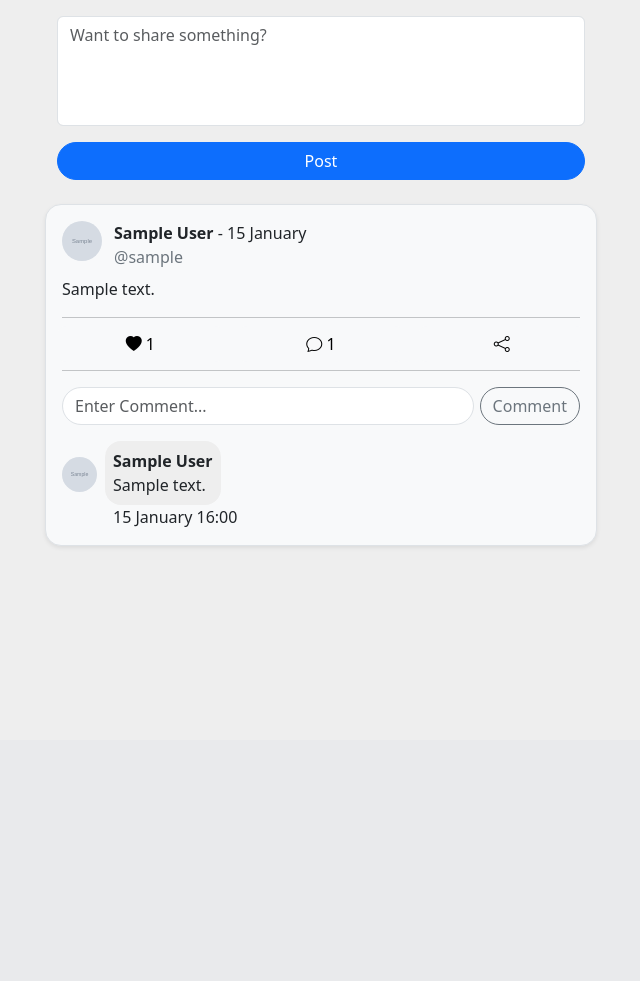
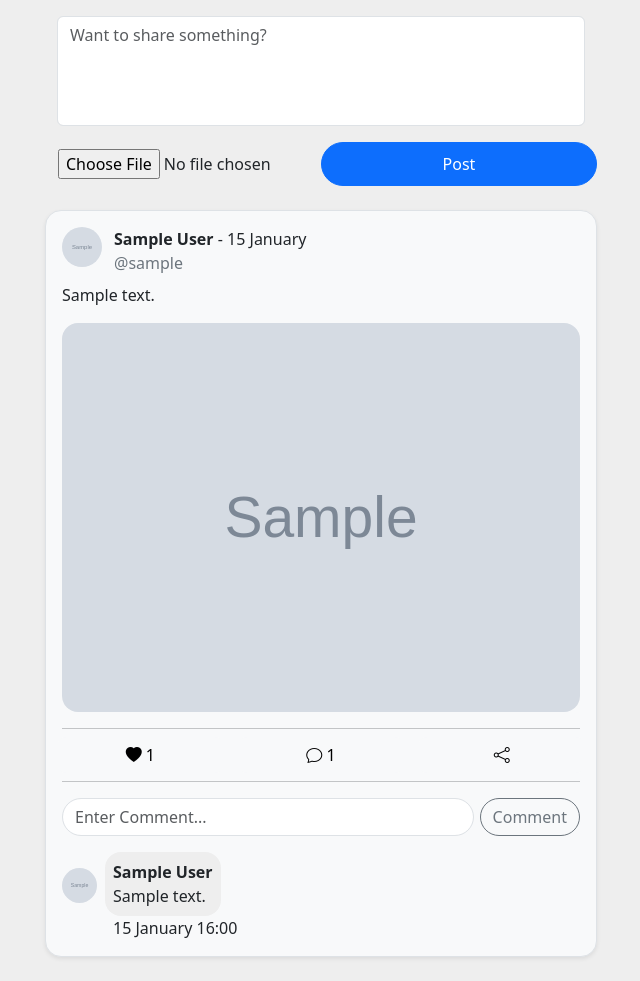
Before and after one commit to al-rafi304/django-social-media, a Django app: page / in a window 1280 px wide. Shown: the part 60-1041 px from the top of the page, without its empty margins (319-959 px from the left). Before the commit the page ends 605 px from the top, so only its background shows below. Run offline with Django 4.2, Linux system fonts and the light colour scheme; a user stored in the database is signed in; tables that the repository leaves empty hold one stand-in row (values such as "Sample post"); grey boxes marked "Sample" are stand-in pictures.

Commit message:
Posting photo feature done

```diff
--- a/social_media/core/models.py
+++ b/social_media/core/models.py
@@ -26,7 +26,7 @@ class Post(models.Model):
     text = models.TextField()
     likeCount = models.IntegerField(default = 0)
     commentCount = models.IntegerField(default = 0)
-    # photo = models.ImageField()
+    photo = models.ImageField(upload_to='post_pics/', null=True, blank=True)
 
     posted_at = models.DateTimeField(auto_now_add=True)
 
--- a/social_media/core/templates/core/home.html
+++ b/social_media/core/templates/core/home.html
@@ -6,12 +6,15 @@
 
     <!--Post Prompt-->
     <div class='container'>
-        <form method="POST" action="{% url 'post' %}">
+        <form method="POST" action="{% url 'post' %}" enctype="multipart/form-data">
             {% csrf_token %}
             <div class="mb-3">
                 <textarea class="form-control" name="post-text" rows="4" placeholder="Want to share something?" style="resize: none"></textarea>
             </div>
-            <button type="submit" class="btn btn-primary rounded-pill w-100">Post</button>
+            <div class='row'>
+                <input class='col btn' type='file' name='post-media' placeholder='Upload Image'>
+                <button type="submit" class="btn btn-primary col rounded-pill w-100">Post</button>
+            </div>
         </form>
     </div>
     <br>
@@ -34,6 +37,9 @@
                 <div>
                     <p style="word-wrap: break-word;">{{ element.post.text|linebreaksbr }}</p>
                 </div>
+                {% if element.post.photo %}
+                    <img class='w-100 border-0 rounded-4' src='{{ element.post.photo.url }}'>
+                {% endif %}
             </div>
 
             <hr class='mb-0'>
--- a/social_media/core/views.py
+++ b/social_media/core/views.py
@@ -26,9 +26,12 @@ def home(request):
 def post(request):
         if request.method == 'POST':
             post_text = request.POST['post-text']
+            post_media = request.FILES.get('post-media')
+
             post = Post()
             post.text = post_text
             post.account = request.user
+            post.photo = post_media
             post.save()
             messages.success(request, 'Your post has been submitted!')
 
```
Also changed, not shown: social_media/core/migrations/0005_post_photo.py (added).
